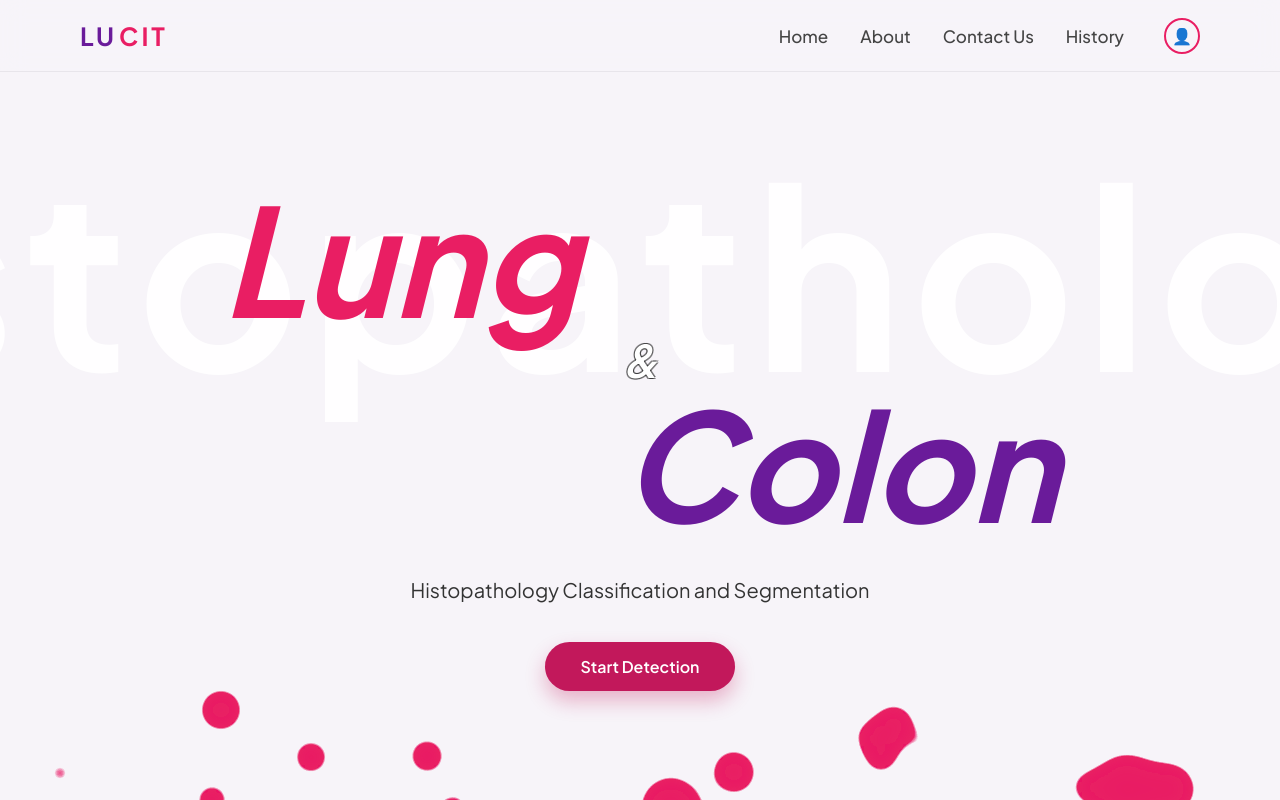
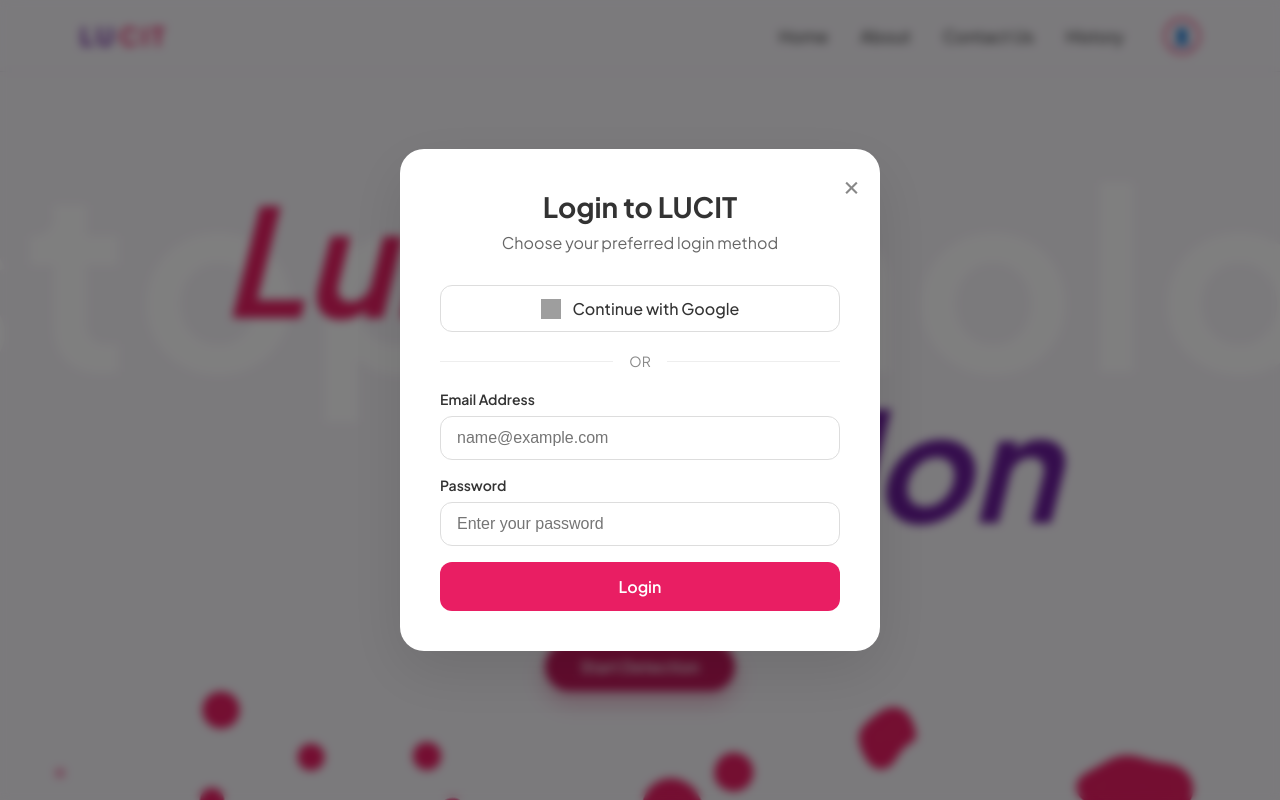
Before and after one commit to Purukan-Jeremy/LUCIT, a React app in the folder Frontend/: page / in a window 1280 px wide. Both pictures are taken after a click on the button "User profile". Shown: the top 800 px of the page. Built offline with nearby package versions, Linux system fonts and the light colour scheme; grey boxes are pictures that could not be loaded; the HTML template or start-up script is replaced by a standard one.

Commit message:
add login

```diff
--- a/Frontend/src/assets/style.css
+++ b/Frontend/src/assets/style.css
@@ -756,3 +756,174 @@
   visibility: hidden;
   transition: opacity 1s ease-out, visibility 1s;
 }
+
+/* =========================================
+   LOGIN MODAL
+   ========================================= */
+
+.modal-overlay {
+  position: fixed;
+  top: 0;
+  left: 0;
+  width: 100%;
+  height: 100%;
+  background-color: rgba(0, 0, 0, 0.5);
+  display: flex;
+  align-items: center;
+  justify-content: center;
+  z-index: 1000;
+  backdrop-filter: blur(5px);
+  animation: fadeIn 0.3s ease-out;
+}
+
+.modal-content {
+  background: #ffffff;
+  padding: 40px;
+  border-radius: 24px;
+  width: 90%;
+  max-width: 480px;
+  position: relative;
+  box-shadow: 0 20px 60px rgba(0, 0, 0, 0.1);
+  animation: slideUp 0.3s ease-out;
+}
+
+.modal-close {
+  position: absolute;
+  top: 20px;
+  right: 20px;
+  background: transparent;
+  border: none;
+  font-size: 28px;
+  color: #888;
+  cursor: pointer;
+  line-height: 1;
+  transition: color 0.2s;
+}
+
+.modal-close:hover {
+  color: #333;
+}
+
+.modal-title {
+  font-size: 28px;
+  font-weight: 700;
+  text-align: center;
+  margin-bottom: 8px;
+  color: var(--text-main);
+}
+
+.modal-subtitle {
+  text-align: center;
+  color: #666;
+  margin-bottom: 32px;
+  font-size: 16px;
+}
+
+.login-options {
+  display: flex;
+  flex-direction: column;
+  gap: 20px;
+}
+
+.google-login-btn {
+  display: flex;
+  align-items: center;
+  justify-content: center;
+  gap: 12px;
+  width: 100%;
+  padding: 12px;
+  background: #fff;
+  border: 1px solid #ddd;
+  border-radius: 12px;
+  font-size: 16px;
+  font-weight: 500;
+  color: #333;
+  cursor: pointer;
+  transition: background 0.2s, box-shadow 0.2s;
+}
+
+.google-login-btn:hover {
+  background: #f8f9fa;
+  box-shadow: 0 2px 4px rgba(0,0,0,0.05);
+}
+
+.google-icon {
+  width: 20px;
+  height: 20px;
+}
+
+.divider {
+  display: flex;
+  align-items: center;
+  text-align: center;
+  color: #888;
+  font-size: 14px;
+}
+
+.divider::before,
+.divider::after {
+  content: "";
+  flex: 1;
+  border-bottom: 1px solid #eee;
+}
+
+.divider-text {
+  padding: 0 16px;
+}
+
+.form-group {
+  display: flex;
+  flex-direction: column;
+  gap: 8px;
+  margin-bottom: 16px;
+}
+
+.form-group label {
+  font-size: 14px;
+  font-weight: 600;
+  color: #333;
+}
+
+.form-group input {
+  padding: 12px 16px;
+  border: 1px solid #ddd;
+  border-radius: 12px;
+  font-size: 16px;
+  outline: none;
+  transition: border-color 0.2s;
+}
+
+.form-group input:focus {
+  border-color: var(--pink);
+}
+
+.submit-btn {
+  width: 100%;
+  padding: 14px;
+  background-color: var(--pink);
+  color: #fff;
+  border: none;
+  border-radius: 12px;
+  font-size: 16px;
+  font-weight: 600;
+  cursor: pointer;
+  transition: background-color 0.2s, transform 0.1s;
+}
+
+.submit-btn:hover {
+  background-color: #d81b60;
+}
+
+.submit-btn:active {
+  transform: scale(0.98);
+}
+
+@keyframes fadeIn {
+  from { opacity: 0; }
+  to { opacity: 1; }
+}
+
+@keyframes slideUp {
+  from { opacity: 0; transform: translateY(20px); }
+  to { opacity: 1; transform: translateY(0); }
+}
--- a/Frontend/src/components/Header/index.tsx
+++ b/Frontend/src/components/Header/index.tsx
@@ -1,7 +1,20 @@
+import { useState } from "react";
 import { Link } from "react-router-dom";
+import LoginModal from "../LoginModal";
 
 function Header() {
+  const [isLoginModalOpen, setIsLoginModalOpen] = useState(false);
+
+  const openLoginModal = () => {
+    setIsLoginModalOpen(true);
+  };
+
+  const closeLoginModal = () => {
+    setIsLoginModalOpen(false);
+  };
+
   return (
+    <>
       <header className="site-header">
         <div className="logo">
           <span className="logo-lu">LU</span>
@@ -15,11 +28,18 @@
           <a href="#history">History</a>
         </nav>
 
-      <button className="user-icon" aria-label="User profile">
+        <button
+          className="user-icon"
+          aria-label="User profile"
+          onClick={openLoginModal}
+        >
           <span className="icon">👤</span>
           <span className="login-text">Login</span>
         </button>
       </header>
+
+      <LoginModal isOpen={isLoginModalOpen} onClose={closeLoginModal} />
+    </>
   );
 }
 
--- /dev/null
+++ b/Frontend/src/components/LoginModal/index.tsx
@@ -0,0 +1,67 @@
+import React from "react";
+import "../../assets/style.css";
+
+interface LoginModalProps {
+  isOpen: boolean;
+  onClose: () => void;
+}
+
+const LoginModal: React.FC<LoginModalProps> = ({ isOpen, onClose }) => {
+  if (!isOpen) return null;
+
+  return (
+    <div className="modal-overlay" onClick={onClose}>
+      <div className="modal-content" onClick={(e) => e.stopPropagation()}>
+        <button className="modal-close" onClick={onClose}>
+          &times;
+        </button>
+
+        <h2 className="modal-title">Login to LUCIT</h2>
+        <p className="modal-subtitle">Choose your preferred login method</p>
+
+        <div className="login-options">
+          <button className="google-login-btn">
+            <img
+              src="https://www.gstatic.com/firebasejs/ui/2.0.0/images/auth/google.svg"
+              alt="Google logo"
+              className="google-icon"
+            />
+            <span>Continue with Google</span>
+          </button>
+
+          <div className="divider">
+            <span className="divider-text">OR</span>
+          </div>
+
+          <form className="manual-login-form" onSubmit={(e) => e.preventDefault()}>
+            <div className="form-group">
+              <label htmlFor="email">Email Address</label>
+              <input
+                type="email"
+                id="email"
+                placeholder="name@example.com"
+                required
+              />
+            </div>
+
+            <div className="form-group">
+              <label htmlFor="password">Password</label>
+              <input
+                type="password"
+                id="password"
+                placeholder="Enter your password"
+                required
+              />
+            </div>
+
+            <button type="submit" className="submit-btn">
+              Login
+            </button>
+          </form>
+        </div>
+      </div>
+    </div>
+  );
+};
+
+export default LoginModal;
```
Lines whose indentation alone changed are shown as unchanged.
